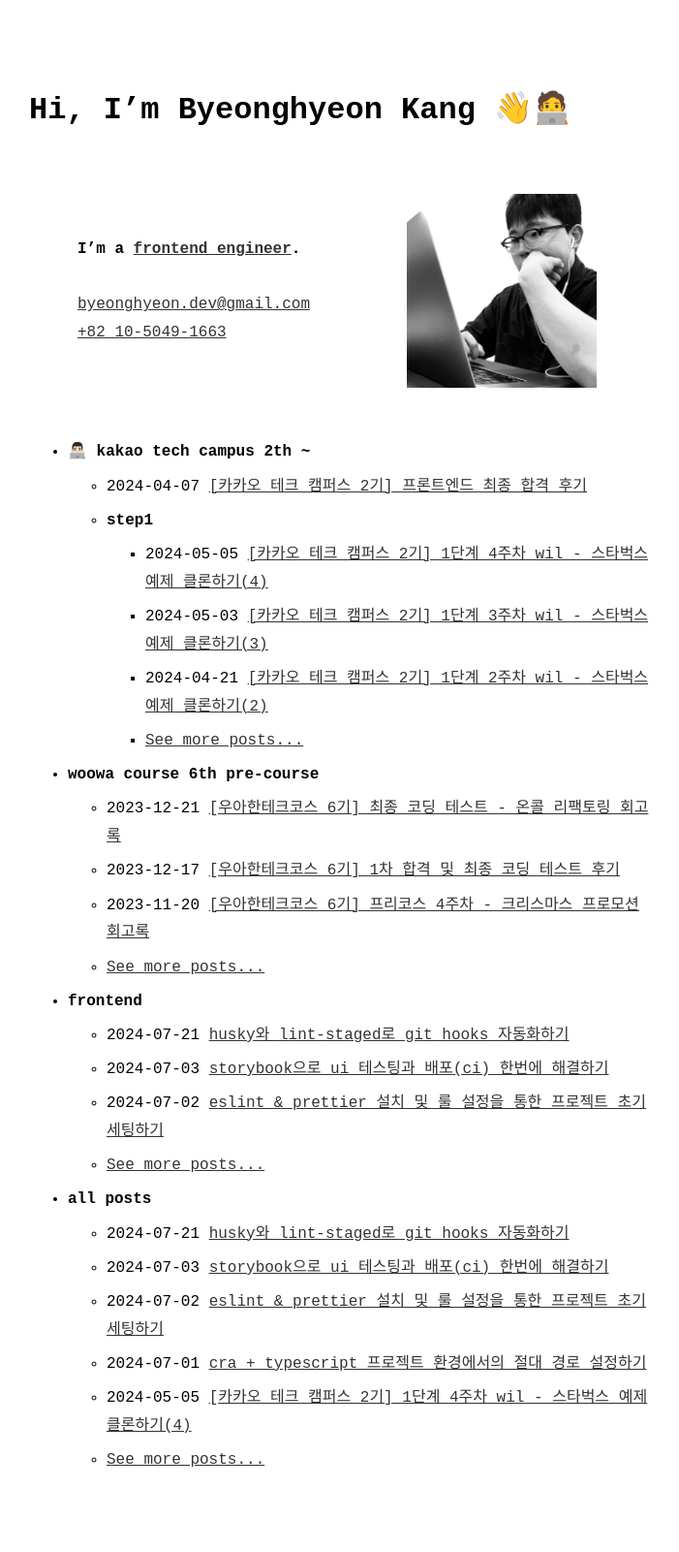
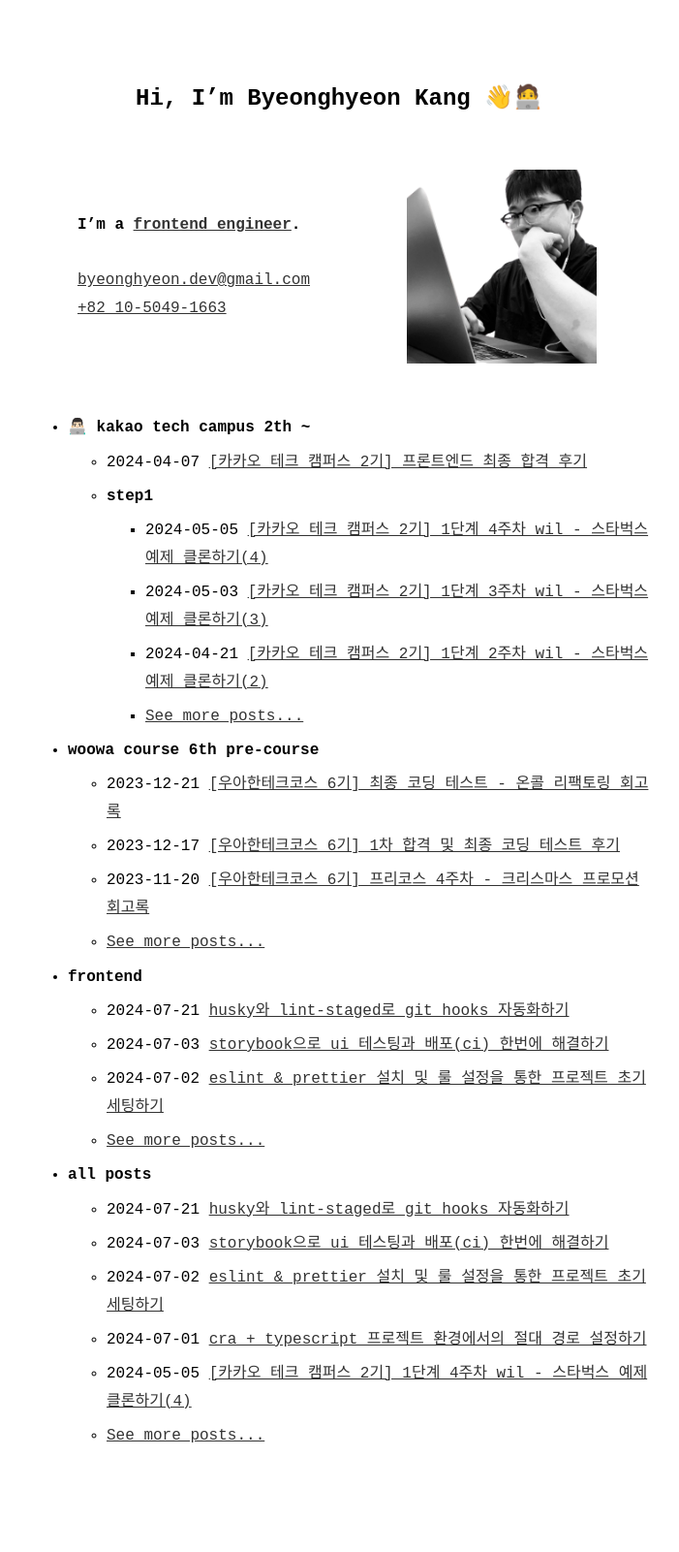
Before and after one commit to kang-kibong/kang-kibong.github.io, a Jekyll site: the page built from index.md, in a window 1280 px wide. Shown: the whole page at 97% size, without its empty margins (290-991 px from the left). Built offline with Jekyll 4.4.1, drawn with Linux system fonts in a browser that asks for light colours; after the commit the page ends 1576 px from its top, so only the background shows below that.

Commit message:
design: redesign home page

```diff
--- a/_sass/no-style-please.scss
+++ b/_sass/no-style-please.scss
@@ -81,6 +81,11 @@ li {
   padding: 4rem 2rem;
 }
 
+header h1 {
+  text-align: center;
+  font-size: 24px;
+}
+
 hr {
   text-align: center;
   border: 0;
@@ -144,6 +149,12 @@ img {
   align-items: center;
 }
 
+@media screen and (max-width: "600px") {
+  .profile {
+    flex-direction: column;
+  }
+}
+
 .profile-image {
   width: 200px;
   height: 200px;
```
Also changed, not shown: 2 other files.
